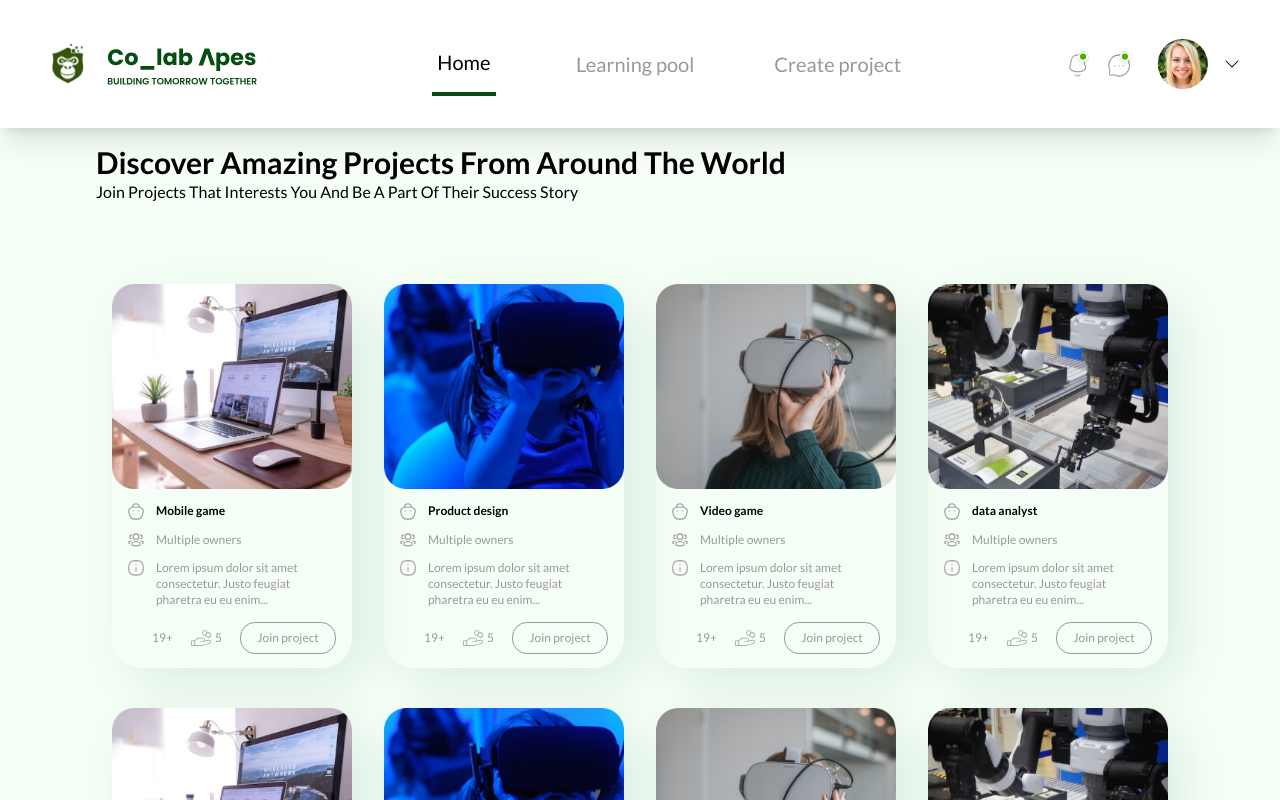
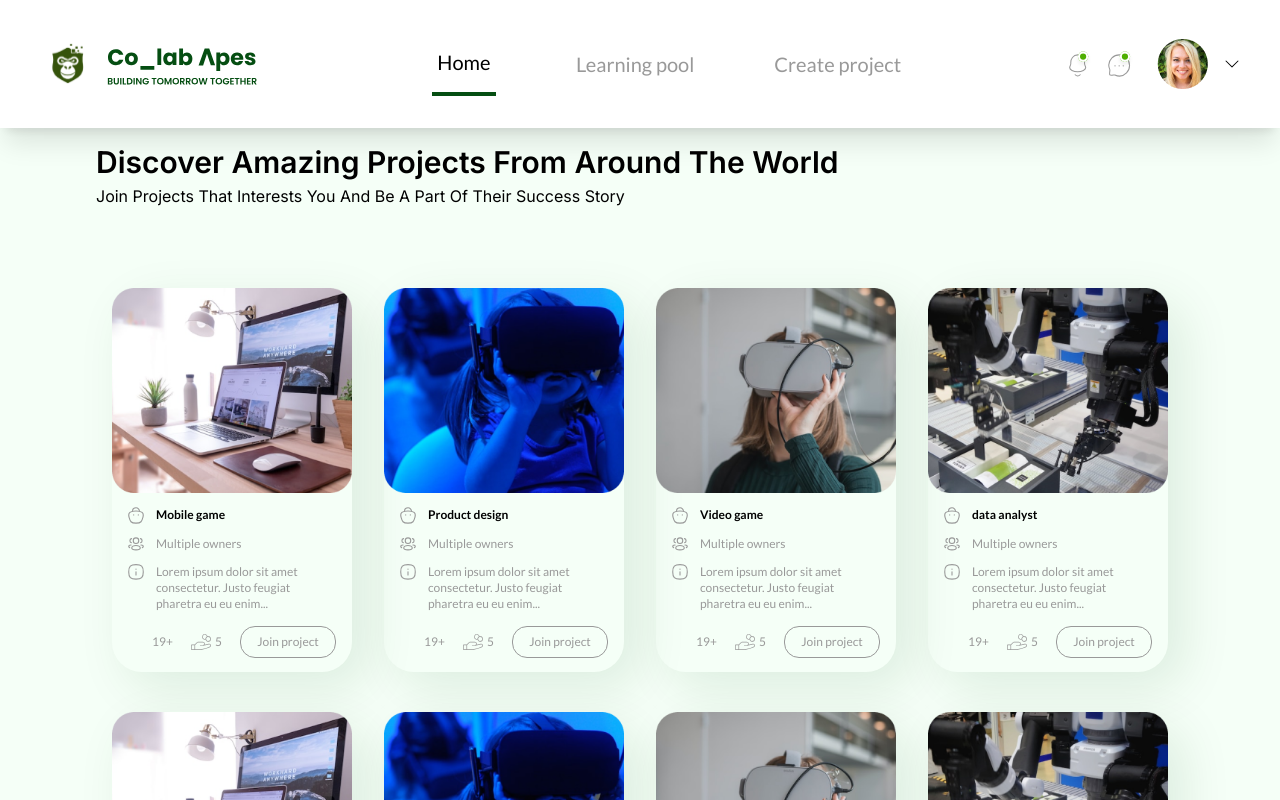
Before and after one commit to Colab-Apes/landingpage, a React (Create React App) app: page /home in a window 1280 px wide. Shown: the top 800 px of the page. Built offline with nearby package versions, Linux system fonts and the light colour scheme; some icons are missing.

Commit message:
added ne font style

```diff
--- a/public/index.html
+++ b/public/index.html
@@ -17,6 +17,9 @@
       href="https://fonts.googleapis.com/css2?family=Lato:wght@300;400;700&display=swap"
       rel="stylesheet"
     />
+    <!-- Inter -->
+
+    <link href="https://fonts.googleapis.com/css2?family=Inter:wght@200;300;400;500;600;700&display=swap" rel="stylesheet">
     <title>Colab Apes</title>
   </head>
   <body>
--- a/src/Pages/Home.jsx
+++ b/src/Pages/Home.jsx
@@ -11,12 +11,12 @@ const Home = () => {
       <NavBarComp />
       <div className="px-24 mt-[9rem]  z-[-10] ">
         {" "}
-        <p className="text-left">
+        <p className="text-left font-inter">
           <p className="text-3xl font-semibold">
             {" "}
             Discover Amazing Projects From Around The World
           </p>
-          <p className="text-left">
+          <p className="text-left mt-1">
             Join Projects That Interests You And Be A Part Of Their Success
             Story
           </p>
--- a/tailwind.config.js
+++ b/tailwind.config.js
@@ -15,6 +15,7 @@ module.exports = {
     },
     fontFamily: {
       lato: ["Lato", ...defaultTheme.fontFamily.sans],
+      inter: ["Inter", ...defaultTheme.fontFamily.sans],
     },
   },
   plugins: [],
```
